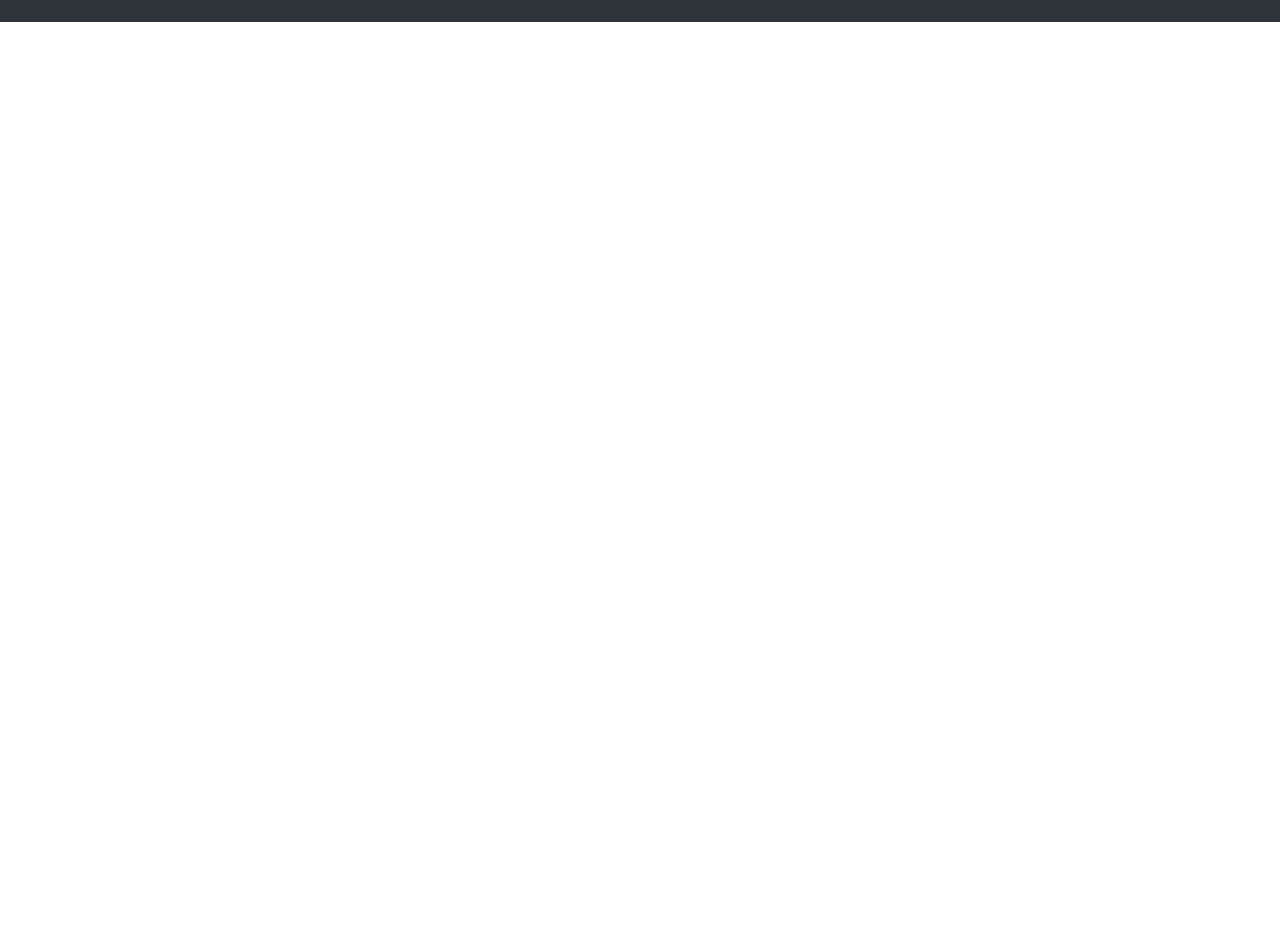
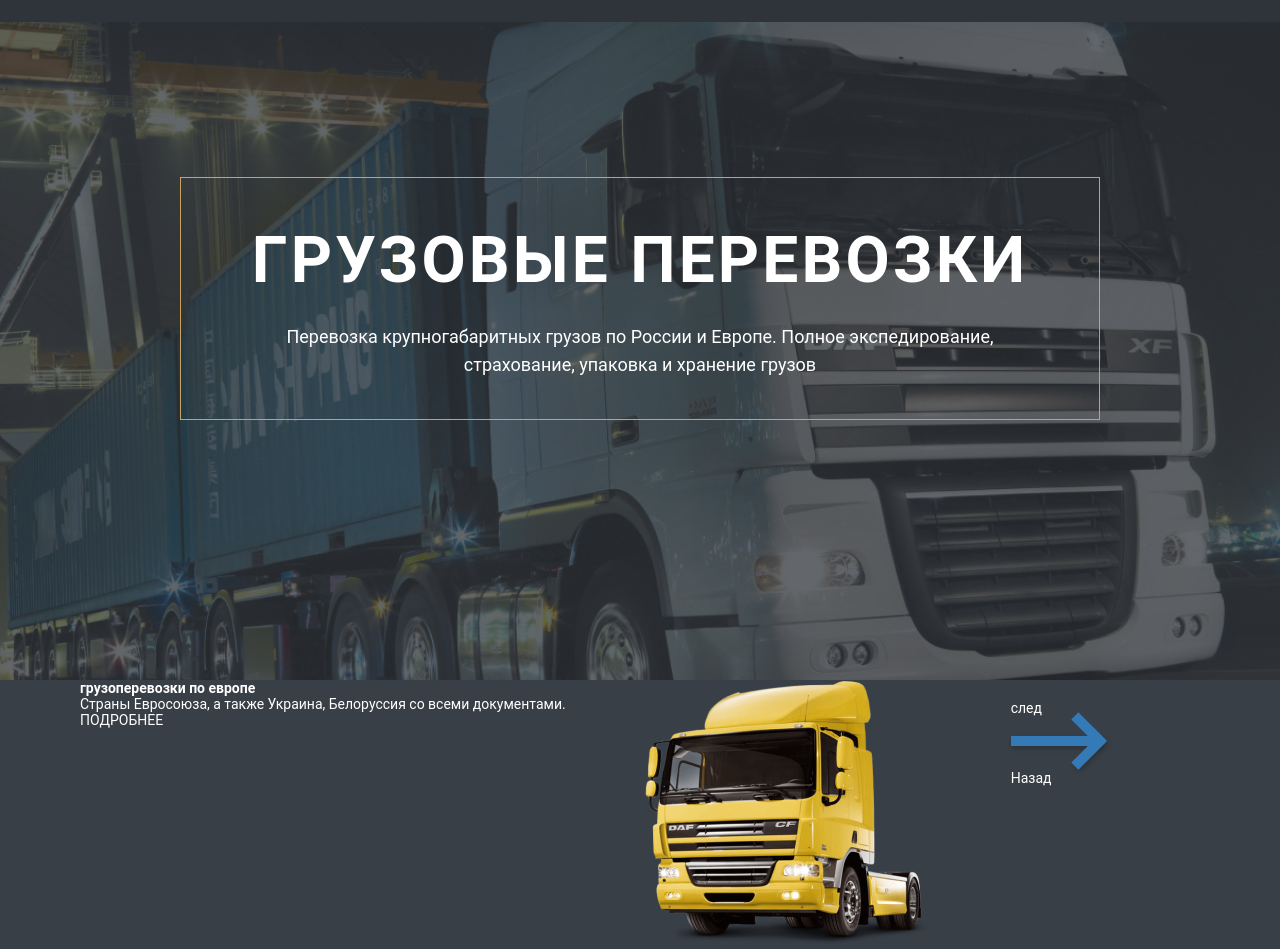
Before and after one commit to Halavyryn/SiteForPortfolio_Truckers, a plain HTML site: page index.html in a window 1280 px wide. Shown: the part 124-1073 px from the top of the page. Before the commit the page ends 800 px from the top, so only its background shows below. Drawn offline with Linux system fonts and the light colour scheme.

Commit message:
Добавил секцию europe/ Не доделана

```diff
--- a/css/style.css
+++ b/css/style.css
@@ -1,20 +1,20 @@
 @font-face {
 font-family: 'Roboto', sans-serif;
-src: url("fonts/Roboto-Regular.ttf") format("ttf");
-font-weight: normal;
+src: url("../fonts/Roboto-Regular.ttf") format("ttf");
+font-weight: 400;
 font-style: normal;
 font-display: swap;
 }
 @font-face {
 font-family: 'Roboto', sans-serif;
-src: url("fonts/Roboto-Bold.ttf") format("ttf");
+src: url("../fonts/Roboto-Bold.ttf") format("ttf");
 font-weight: 700;
 font-style: normal;
 font-display: swap;
 }
 @font-face {
 font-family: 'Roboto', sans-serif;
-src: url("fonts/Roboto-Medium.ttf") format("ttf");
+src: url("../fonts/Roboto-Medium.ttf") format("ttf");
 font-weight: 500;
 font-style: normal;
 font-display: swap;
@@ -27,6 +27,7 @@ body{
   font-size: 14px;
   line-height: 16px;
   color: #FFFFFF;
+  background: #2F343A;
 }
 .container{
   max-width: 1140px;
@@ -50,9 +51,7 @@ body{
   display: flex;
   gap:10px;
 }
-.top{
-    background: #2F343A;
-}
+
 .nav{
   display: flex;
   justify-content: space-between;
@@ -78,6 +77,86 @@ body{
   display: flex;
   justify-content:space-between;
   align-items: center;
-  gap:40px;
+  gap: 40px;
   text-transform: uppercase;
 }
+.trucking{
+  background-image: url("../images/bg-trucking.jpg");
+  background-repeat: no-repeat;
+  background-position: center;
+  background-size: cover;
+  padding-top: 155px;
+  padding-bottom: 260px;
+}
+.trucking__titles{
+  max-width: 920px;
+  border: 1px solid #C8A35F;
+  margin: 0 auto;
+}
+.trucking__title{
+  padding-top: 45px;
+  font-weight: 700;
+  font-size: 64px;
+  line-height: 75px;
+  text-align: center;
+  text-transform: uppercase;
+  letter-spacing: 0.05em;
+}
+.trucking__subtitle{
+  padding-top: 25px;
+  padding-bottom: 40px;
+  font-size: 18px;
+  line-height: 28px;
+  text-align: center;
+  max-width: 777px;
+  margin: 0 auto;
+}
+.europe{
+  background: #393F47;
+}
+.europe__inner{
+  display: flex;
+}
+/* рисование стрелки */
+.arrow-right{
+  cursor: pointer;
+  position: relative;
+  width: 80px;
+  height: 50px;
+  margin: 20px auto;
+}
+/*рисует линию */
+.arrow-right div{
+    position: relative;
+    top: 20px;
+    width: 90px;
+    height: 10px;
+    background-color: #337AB7;
+    box-shadow: 0 3px 5px rgba(0, 0, 0, .2);
+    left: 0;
+    display: block;
+}
+
+/*рисует нижнию линию стрелк */
+.arrow-right div::before {
+    content: '';
+    position: absolute;
+    width: 40px;
+    height: 10px;
+    top: 11px;
+    right: -8px;
+    background-color: #337AB7;
+    box-shadow: 0 3px 5px rgba(0, 0, 0, .2);
+    transform: rotate(-45deg);
+}
+
+.arrow-right div::after {
+    content: '';
+    position: absolute;
+    width: 40px;
+    height: 10px;
+    top: -11px;
+    right: -8px;
+    background-color: #337AB7;
+    transform: rotate(45deg);
+}
--- a/index.html
+++ b/index.html
@@ -35,7 +35,6 @@
           <a class="logo-link" href="#">
             <img class="logo-img"src="images/logo.png" alt="logo site">
           </a>
-
           <span class="logo-span"></span>
           <p class="map">
             <a class="map-link" href="#">
@@ -61,9 +60,44 @@
           <h1>Грузовые перевозки</h1>
         </div>
         <div class="trucking__subtitle">
-          <h2>Перевозка крупногабаритных грузов по России и Европе. Полное экспедирование, страхование, упаковка и хранение грузов</h2>
+          <p>
+            Перевозка крупногабаритных грузов по России и Европе.
+            Полное экспедирование, страхование, упаковка и хранение
+            грузов
+          </p>
+        </div>
+      </div>
+    </div>
+  </section>
+  <section class="europe">
+    <div class="container">
+      <div class="europe__inner">
+        <div class="europe__titles">
+          <h1 class="europe__titles-title">
+            грузоперевозки по европе
+          </h1>
+          <p class="europe__titles-text">
+            Страны Евросоюза, а также Украина, Белоруссия со всеми документами.
+          </p>
+          <button class="europe__titles-btn" type="button">
+            ПОДРОБНЕЕ
+          </button>
+        </div>
+        <div class="europe__tracker">
+          <img class="europe__tracker-img" src="images/track.png" alt="" >
         </div>
 
+        <div class="europe__arrows">
+
+          <div class="arrow-right">
+            след
+            <div></div>
+
+          </div>
+
+
+          <div class="arrow-left">Назад</div>
+        </div>
       </div>
     </div>
   </section>
```
Also changed, not shown: images/bg-trucking.jpg (added), images/track.png (added).
